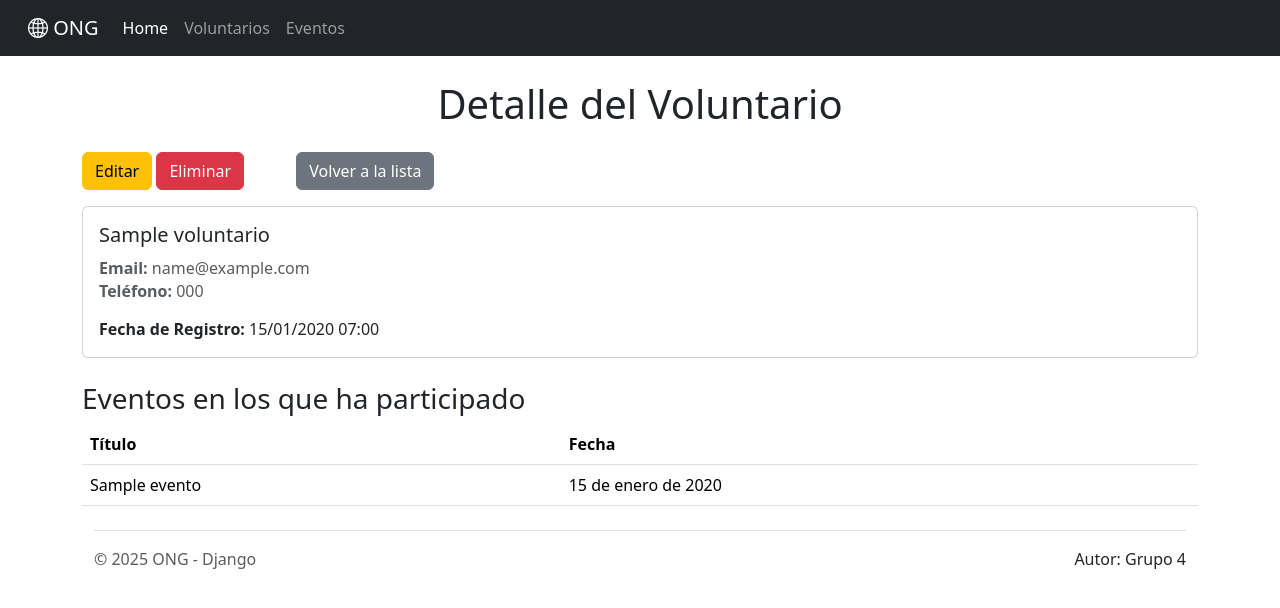
After one commit to darksea48/M7_AE6_AEPRO_ONG, a Django app: page /voluntarios/1/ in a window 1280 px wide. The commit adds this page. Shown: the top 608 px of the page. Run offline with Django 5.2, Linux system fonts and the light colour scheme; tables that the repository leaves empty hold one stand-in row (values such as "Sample post"); one stand-in notice (Sample message) is shown; some libraries are stand-ins or nearby versions.

Commit message:
se termina de realizar los forms y los listados

```diff
--- a/gestor/models.py
+++ b/gestor/models.py
@@ -17,6 +17,8 @@ class Evento(models.Model):
     descripcion = models.TextField()
     fecha = models.DateField()
     voluntarios = models.ManyToManyField(Voluntario, related_name="eventos")
+    fecha_creacion = models.DateTimeField(auto_now_add=True, blank=True, null=True)
+    fecha_actualizacion = models.DateTimeField(auto_now=True, blank=True, null=True)
 
     def __str__(self):
         return self.titulo
--- a/gestor/templates/base.html
+++ b/gestor/templates/base.html
@@ -5,70 +5,134 @@
     <meta charset="UTF-8">
     <meta name="viewport" content="width=device-width, initial-scale=1.0">
     <link rel="icon" type="image/x-icon" href="{% static 'favicon.ico' %}">
-    <title>{% block title %}Base{% endblock %} - Mi ONG</title>
+    <title>{% block title %}Inicio{% endblock %} - ONG</title>
     <!-- Bootstrap CSS -->
     <link href="https://cdn.jsdelivr.net/npm/bootstrap@5.3.3/dist/css/bootstrap.min.css" rel="stylesheet" integrity="sha384-QWTKZyjpPEjISv5WaRU9OFeRpok6YctnYmDr5pNlyT2bRjXh0JMhjY6hW+ALEwIH" crossorigin="anonymous">
 
     <link rel="stylesheet" href="https://cdn.jsdelivr.net/npm/bootstrap-icons@1.13.1/font/bootstrap-icons.min.css">
 
+    <script src="https://cdnjs.cloudflare.com/ajax/libs/jquery/3.7.1/jquery.min.js"></script>
+
     <!-- Estilos propios según el sitio web -->
     {% block styles %}    {% endblock %}
     <!-- jQuery -->
     <script src="https://code.jquery.com/jquery-3.7.1.min.js"></script>
+
 </head>
 <body>
     <nav class="navbar navbar-expand navbar-dark bg-dark" aria-label="Second navbar example">
         <div class="container-fluid">
-            <i class="bi bi-list-task"></i><a class="navbar-brand">Gestor Tareas</a>
+            <i class="bi bi-list-task"></i><a class="navbar-brand"><i class="bi bi-globe2"></i> ONG</a>
             <div class="collapse navbar-collapse" id="navbarsExample02">
                 <ul class="navbar-nav me-auto">
                     <li class="nav-item">
                         <a class="nav-link active" aria-current="page" href="{% url 'home' %}">Home</a>
                     </li>
-                     {% if user.is_authenticated %}
                     <li class="nav-item">
-                        <a class="nav-link" href="{% url 'tareas' %}">Tareas</a>
+                        <a class="nav-link" href="{% url 'voluntarios_list' %}">Voluntarios</a>
                     </li>
-                        <li class="nav-item">
-                            <a class="nav-link" href="{% url 'create_tarea' %}">Crear Tarea</a>
-                        </li>
-                     {% endif %}
+                    <li class="nav-item">
+                        <a class="nav-link" href="{% url 'eventos_list' %}">Eventos</a>
+                    </li>
+
                 </ul>
                 <!-- inicio y cierre de sesion -->
                 <ul class="navbar-nav ms-auto">
-                    {% if user.is_authenticated %}
+                    <!-- {% if user.is_authenticated %}
                     <li class="nav-item me-3 text-white">
                         ¡Hola, {{ user.username }}!
                     </li>
                     <li class="nav-item">
-                        <a class="nav-link btn btn-danger" href="{% url 'logout' %}">Cerrar sesión</a>
+                        <a class="nav-link btn btn-danger" href="#">Cerrar sesión</a>
                     </li>
                     {% else %}
                     <li class="nav-item">
-                        <a class="nav-link btn btn-success" href="{% url 'login' %}">Iniciar sesión</a>
+                        <a class="nav-link btn btn-success" href="#">Iniciar sesión</a>
                     </li>
-                    {% endif %}
+                    {% endif %}-->
 
                 </ul>
             </div>
         </div>
     </nav>
 
-    {% block content %}  {% endblock %}
+    {% block content %}
+    <h1 class="text-center my-5">Bienvenido a la ONG</h1>
+
+    <div class="container">
+        <p>Esta es la página principal de la ONG. Aquí puedes gestionar toda la información correspondiente a voluntarios y eventos.</p>
+        <div class="row justify-content-center text-center mt-5">
+            <div class="col-md-4">
+                <a href="{% url 'voluntarios_list' %}" class="w-100 mb-3 text-decoration-none"><div class="card bg-primary text-white py-5"><i class="bi bi-people-fill"></i> Ver Voluntarios</div></a>
+            </div>
+            <div class="col-md-4">
+                <a href="{% url 'eventos_list' %}" class="w-100 mb-3 text-decoration-none"><div class="card bg-secondary text-white py-5"><i class="bi bi-calendar-event"></i> Ver Eventos</div></a>
+            </div>
+
+        </div>
+
+    </div>
+
+    {% endblock %}
 
     <!-- Footer -->
     <div class="container">
         <footer class="d-flex flex-wrap justify-content-between align-items-center py-3 my-4 border-top">
             <div class="col-md-4 d-flex align-items-center">
-                <span class="mb-3 mb-md-0 text-body-secondary">© 2025 Gestor Tareas - Django</span>
+                <span class="mb-3 mb-md-0 text-body-secondary">© 2025 ONG - Django</span>
             </div>
             <ul class="nav col-md-4 justify-content-end list-unstyled d-flex">
-                <li>Autor: Douglas Suárez Zamorano</li>
+                <li>Autor: Grupo 4</li>
             </ul>
         </footer>
     </div>
     <!-- Bootstrap JS -->
     <script src="https://cdn.jsdelivr.net/npm/bootstrap@5.3.8/dist/js/bootstrap.bundle.min.js" integrity="sha384-FKyoEForCGlyvwx9Hj09JcYn3nv7wiPVlz7YYwJrWVcXK/BmnVDxM+D2scQbITxI" crossorigin="anonymous"></script>
+
+    <!-- SweetAlert2 -->
+    <script src="https://cdn.jsdelivr.net/npm/sweetalert2@11"></script>
+
+    <script>
+        $(document).ready(function() {
+            // Adjuntar el evento al hacer clic en cualquier botón con la clase .eliminar
+            $('.eliminar').on('click', function(event) {
+                event.preventDefault(); // Prevenir la acción por defecto del enlace (navegación)
+                const url = $(this).attr('href'); // Obtener la URL del atributo href del botón
+
+                Swal.fire({
+                    title: '¿Estás seguro?',
+                    text: "¡Esta acción no se puede deshacer!",
+                    icon: 'warning',
+                    showCancelButton: true,
+                    confirmButtonColor: '#d33',
+                    cancelButtonColor: '#3085d6',
+                    confirmButtonText: 'Sí, eliminar',
+                    cancelButtonText: 'Cancelar'
+                }).then((result) => {
+                    if (result.isConfirmed) {
+                        // Si el usuario hace clic en "Sí, eliminar", redirigir a la URL
+                        window.location.href = url;
+                    }
+                });
+            });
+        });
+    </script>
+    <!-- Script para mostrar mensajes de Django con SweetAlert -->
+    {% if messages %}
+        {% for message in messages %}
+            <script>
+                Swal.fire({
+                    toast: true,
+                    position: 'top-end',
+                    icon: '{{ message.tags }}',
+                    title: '{{ message }}',
+                    showConfirmButton: false,
+                    timer: 3000,
+                    timerProgressBar: true
+                });
+            </script>
+        {% endfor %}
+    {% endif %}
     <!-- Scripts propios según el sitio web -->
     {% block scripts %}    {% endblock %}
 </body>
--- /dev/null
+++ b/gestor/templates/voluntario_detail.html
@@ -0,0 +1,44 @@
+{% extends 'base.html' %}
+
+{% block title %}Voluntario: {{ voluntario.nombre }}{% endblock %}
+
+{% block content %}
+<div class="container mt-4">
+    <h1 class="mb-4 text-center">Detalle del Voluntario</h1>
+
+    <a href="{% url 'voluntarios_update' voluntario.id %}" class="btn btn-warning mb-3">Editar</a>
+    <a href="{% url 'voluntarios_delete' voluntario.id %}" class="btn btn-danger mb-3">Eliminar</a>
+    <a href="{% url 'voluntarios_list' %}" class="btn btn-secondary mb-3 ms-5">Volver a la lista</a>
+    <div class="card">
+        <div class="card-body">
+            <h5 class="card-title mb-3">{{ voluntario.nombre }}</h5>
+            <h6 class="card-subtitle mb-2 text-muted"><strong>Email:</strong> {{ voluntario.email }}</h6>
+            <h6 class="card-subtitle mb-2 text-muted"><strong>Teléfono:</strong> {{ voluntario.telefono }}</h6>
+            <p class="card-text mt-3"><strong>Fecha de Registro:</strong> {{ voluntario.fecha_registro|date:"d/m/Y H:i" }}</p>
+
+        </div>
+    </div>
+    <div>
+    <h3 class="mt-4">Eventos en los que ha participado</h3>
+    {% if voluntario.eventos.all %}
+        <table class="table">
+            <thead>
+                <tr>
+                    <th>Título</th>
+                    <th>Fecha</th>
+                </tr>
+            </thead>
+            <tbody>
+                {% for evento in voluntario.eventos.all %}
+                    <tr>
+                        <td>{{ evento.titulo }}</td>
+                        <td>{{ evento.fecha }}</td>
+                    </tr>
+                {% endfor %}
+            </tbody>
+        </table>
+    {% else %}
+        <p class="text-muted">No hay eventos asociados a este voluntario.</p>
+    {% endif %}
+</div>
+{% endblock %}
--- a/gestor/templates/voluntario_form.html
+++ b/gestor/templates/voluntario_form.html
@@ -1,14 +1,16 @@
 {% extends 'base.html' %}
 {% block title %}Voluntario{% endblock %}
 {% block content %}
+<div class="container mt-4">
 <h1 class="mb-3">
-  {% if voluntario %}Editar voluntario{% else %}Nuevo voluntario{% endif %}
+  {% if form.instance.pk %}Editar voluntario{% else %}Nuevo voluntario{% endif %}
 </h1>
 
 <form method="post">
   {% csrf_token %}
   {{ form.as_p }}
-  <button type="submit" class="btn btn-success">Guardar</button>
+  <button type="submit" class="btn btn-success">{% if form.instance.pk %}Actualizar{% else %}Crear{% endif %}</button>
   <a href="{% url 'voluntarios_list' %}" class="btn btn-secondary">Cancelar</a>
 </form>
+</div>
 {% endblock %}
--- a/gestor/urls.py
+++ b/gestor/urls.py
@@ -1,5 +1,16 @@
 from django.urls import path
+from gestor import views
 
 urlpatterns = [
-
+    path('', views.main_view, name='home'),
+    path('eventos/', views.lista_eventos, name='eventos_list'),
+    path('eventos/<int:id>/', views.ver_evento, name='eventos_detail'),
+    path('eventos/nuevo/', views.crear_evento, name='eventos_create'),
+    path('eventos/editar/<int:id>/', views.editar_evento, name='eventos_update'),
+    path('eventos/eliminar/<int:id>/', views.eliminar_evento, name='eventos_delete'),
+    path('voluntarios/', views.lista_voluntarios, name='voluntarios_list'),
+    path('voluntarios/<int:id>/', views.ver_voluntario, name='voluntarios_detail'),
+    path('voluntarios/nuevo/', views.crear_voluntario, name='voluntarios_create'),
+    path('voluntarios/editar/<int:id>/', views.editar_voluntario, name='voluntarios_update'),
+    path('voluntarios/eliminar/<int:id>/', views.eliminar_voluntario, name='voluntarios_delete'),
 ]
--- a/gestor/views.py
+++ b/gestor/views.py
@@ -1,10 +1,18 @@
 from django.shortcuts import render, redirect, get_object_or_404
 from gestor.models import Voluntario, Evento
 from gestor.forms import VoluntarioForm, EventoForm
+from datetime import timezone
+
+def main_view(request):
+    return render(request, 'base.html')
 
 def lista_voluntarios(request):
     voluntarios = Voluntario.objects.all()
     return render(request, 'voluntarios_list.html', {'voluntarios': voluntarios})
+
+def ver_voluntario(request, id):
+    voluntario = get_object_or_404(Voluntario, id=id)
+    return render(request, 'voluntario_detail.html', {'voluntario': voluntario})
 
 def crear_voluntario(request):
     if request.method == 'POST':
@@ -40,6 +48,10 @@ def lista_eventos(request):
     eventos = Evento.objects.all()
     return render(request, 'eventos_list.html', {'eventos': eventos})
 
+def ver_evento(request, id):
+    evento = get_object_or_404(Evento, id=id)
+    return render(request, 'evento_detail.html', {'evento': evento})
+
 def crear_evento(request):
     if request.method == 'POST':
         form = EventoForm(request.POST)
--- a/proyecto_ong/settings.py
+++ b/proyecto_ong/settings.py
@@ -31,7 +31,6 @@ ALLOWED_HOSTS = []
 # Application definition
 
 INSTALLED_APPS = [
-    'gestor_ong',
     'django.contrib.admin',
     'django.contrib.auth',
     'django.contrib.contenttypes',
@@ -83,7 +82,7 @@ DATABASES = {
         'HOST': 'localhost',
         'PORT': '3306',
     },
-    'other': {
+    'otro': {
         "ENGINE": "django.db.backends.mysql",
         "NAME": "db_ong",
         "USER": "root",
--- a/proyecto_ong/urls.py
+++ b/proyecto_ong/urls.py
@@ -19,5 +19,5 @@ from django.urls import path, include
 
 urlpatterns = [
     path('admin/', admin.site.urls),
-    path('', include('gestor_ong.urls'))
+    path('', include('gestor.urls'))
 ]
```
Also changed, not shown: gestor/forms.py (+10 -5 lines), gestor/templates/evento_detail.html (added, +42 -0 lines), gestor/templates/evento_form.html (+19 -2 lines), gestor/templates/eventos_list.html (+6 -11 lines), gestor/templates/voluntarios_list.html (+6 -5 lines), gestor/migrations/0001_initial.py.
